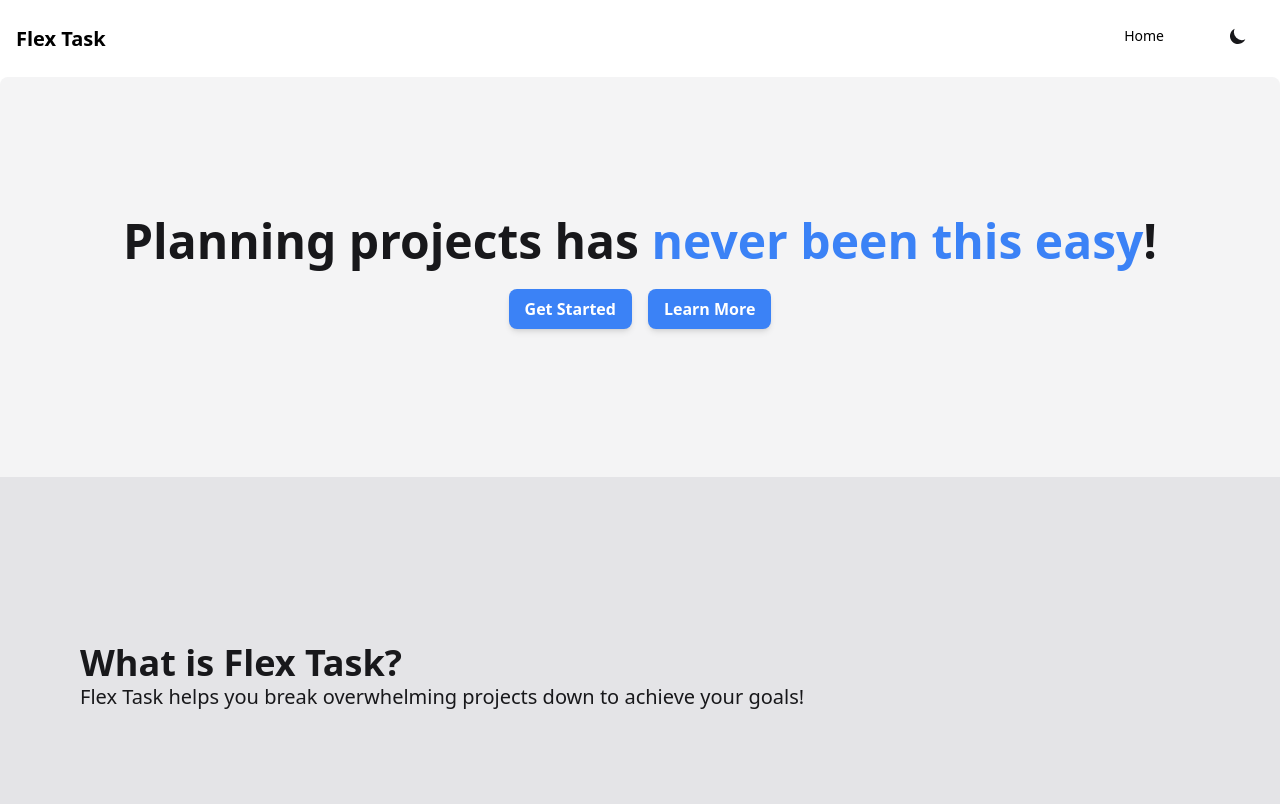
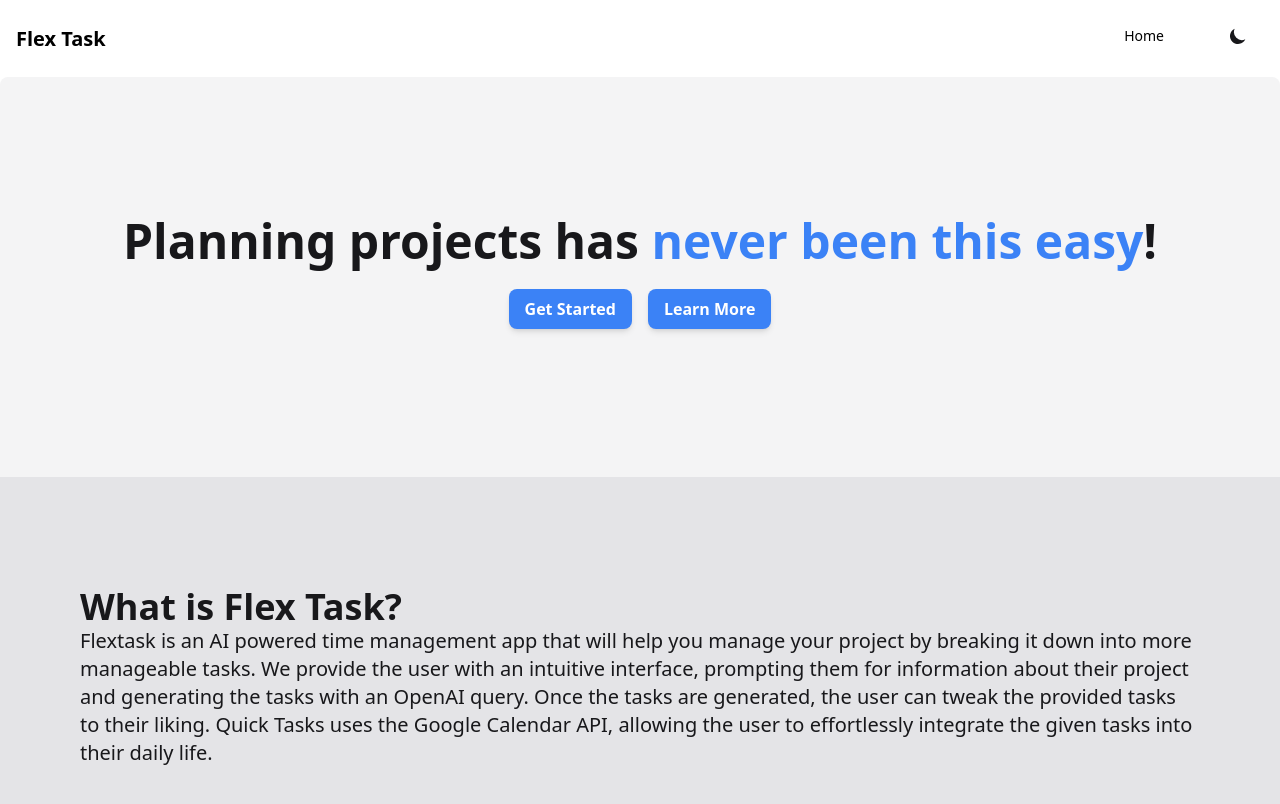
Before and after one commit to Davit-G/barbell-squat-enthusiasts, a React (Vite) app in the folder unihack2023-client/: page / in a window 1280 px wide. Shown: the top 804 px of the page. Built offline with nearby package versions, Linux system fonts and the light colour scheme.

Commit message:
Updated UseEffect Rendering

```diff
--- a/unihack2023-client/src/pages/HomePage.jsx
+++ b/unihack2023-client/src/pages/HomePage.jsx
@@ -14,11 +14,13 @@
             <span className="text-blue-500">never been this easy</span>!
           </h1>
 
-
           <div className="flex flex-row justify-center mt-4">
-            <button onClick={() => {
-              navigate("/login")
-            }} className="bg-blue-500 text-white font-semibold rounded-lg shadow-md px-4 py-2 m-2 hover:bg-blue-700">
+            <button
+              onClick={() => {
+                navigate("/login");
+              }}
+              className="bg-blue-500 text-white font-semibold rounded-lg shadow-md px-4 py-2 m-2 hover:bg-blue-700"
+            >
               Get Started
             </button>
             <button className="bg-blue-500 text-white font-semibold rounded-lg shadow-md px-4 py-2 m-2 hover:bg-blue-700">
@@ -32,8 +34,14 @@
             What is Flex Task?
           </h1>
           <h2 className="text-xl text-left dark:text-zinc-400">
-            Flex Task helps you break overwhelming projects down to achieve
-            your goals!
+            Flextask is an AI powered time management app that will help you
+            manage your project by breaking it down into more manageable tasks.
+            We provide the user with an intuitive interface, prompting them for
+            information about their project and generating the tasks with an
+            OpenAI query. Once the tasks are generated, the user can tweak the
+            provided tasks to their liking. Quick Tasks uses the Google Calendar
+            API, allowing the user to effortlessly integrate the given tasks
+            into their daily life.
           </h2>
         </div>
       </div>
--- a/unihack2023-client/src/pages/my/Calendar.jsx
+++ b/unihack2023-client/src/pages/my/Calendar.jsx
@@ -80,26 +80,27 @@
           const tasks = res.data.tasks;
           tasks.map((task) => {
             const taskDate = task.date;
-            const [year, month, day] = taskDate.split("-");
+            const [day,month,year] = taskDate.split("-");
             console.log(year, month, day);
             const taskDateObj = new Date(year, month - 1, day);
 
 
-            console.log(taskDateObj.getDate(), selectedDay.getDate())
-            console.log(taskDateObj.getMonth(), selectedDay.getMonth())
+
 
 
             if(
-              taskDateObj.getFullYear() === selectedDay.getFullYear() &&
+
               taskDateObj.getMonth() === selectedDay.getMonth() &&
-              taskDateObj.getDate() === selectedDay.getDate()
+              taskDateObj.getDate() === selectedDay.getDate() &&
+              taskDateObj.getFullYear() == selectedDay.getFullYear()
             ){
               setVisibleTasks(prev => [...prev, task])
+              // console.log(true)
             }
           });
         });
     });
-  }, [selectedDay]);
+  }, [userProjects,selectedDay]);
 
   let colStartClasses = [
     "",
--- a/unihack2023-client/src/pages/my/Tasks.jsx
+++ b/unihack2023-client/src/pages/my/Tasks.jsx
@@ -9,14 +9,20 @@
 import { format, isToday } from "date-fns";
 import axios from "axios";
 function TaskBlock({ task }) {
+
+  const deleteTask = () => {
+
+  }
+
   return (
     <div className="cursor-pointer rounded-xl shadow-md shadow-zinc-500 dark:shadow-none text-zinc-900 dark:text-white dark:bg-zinc-700 dark:bg-opacity-60 p-3 w-full hover:scale-[1.02] transition-all duration-150">
       <h1 className="text-2xl font-semibold">{task.name}</h1>
-      <p className="text-gray-700 dark:text-zinc-400 mt-2 truncate-2-lines">
+      <div className="grid grid-cols-4">
+        <p className="text-gray-700 dark:text-zinc-400 mt-2 truncate-2-lines col-span-3">
           {task.description}
         </p>
 
-      <div className="flex flex-row justify-end mt-4">
+        <div className="flex  justify-end">
           <button className="bg-green-500 text-white font-semibold rounded-lg shadow-md px-4 py-2 m-2 hover:bg-lime-700">
             Complete
           </button>
@@ -24,6 +30,7 @@
           <button className="bg-red-500 text-white font-semibold rounded-lg shadow-md px-4 py-2 m-2 hover:bg-red-700">
             Delete
           </button>
+        </div>
       </div>
     </div>
   );
@@ -46,7 +53,7 @@
     axios.get(`${backendURL}/api/user/${loggedInUID}/projects`).then((res) => {
       setUserProjects(res.data.projects);
     });
-  }, [loggedIn]);
+  }, []);
 
   useEffect(() => {
     if (!loggedIn) return;
@@ -57,7 +64,7 @@
         .then((res) => {
           const tasks = res.data.tasks;
           tasks.map((task) => {
-            console.log(task.date)
+            console.log(task.date);
             const taskDate = task.date;
             const [day, month, year] = taskDate.split("-");
 
@@ -75,7 +82,7 @@
           });
         });
     });
-  }, []);
+  }, [userProjects]);
 
   return (
     <AnimatedVerticalPage>
```
Lines whose indentation alone changed are shown as unchanged.
